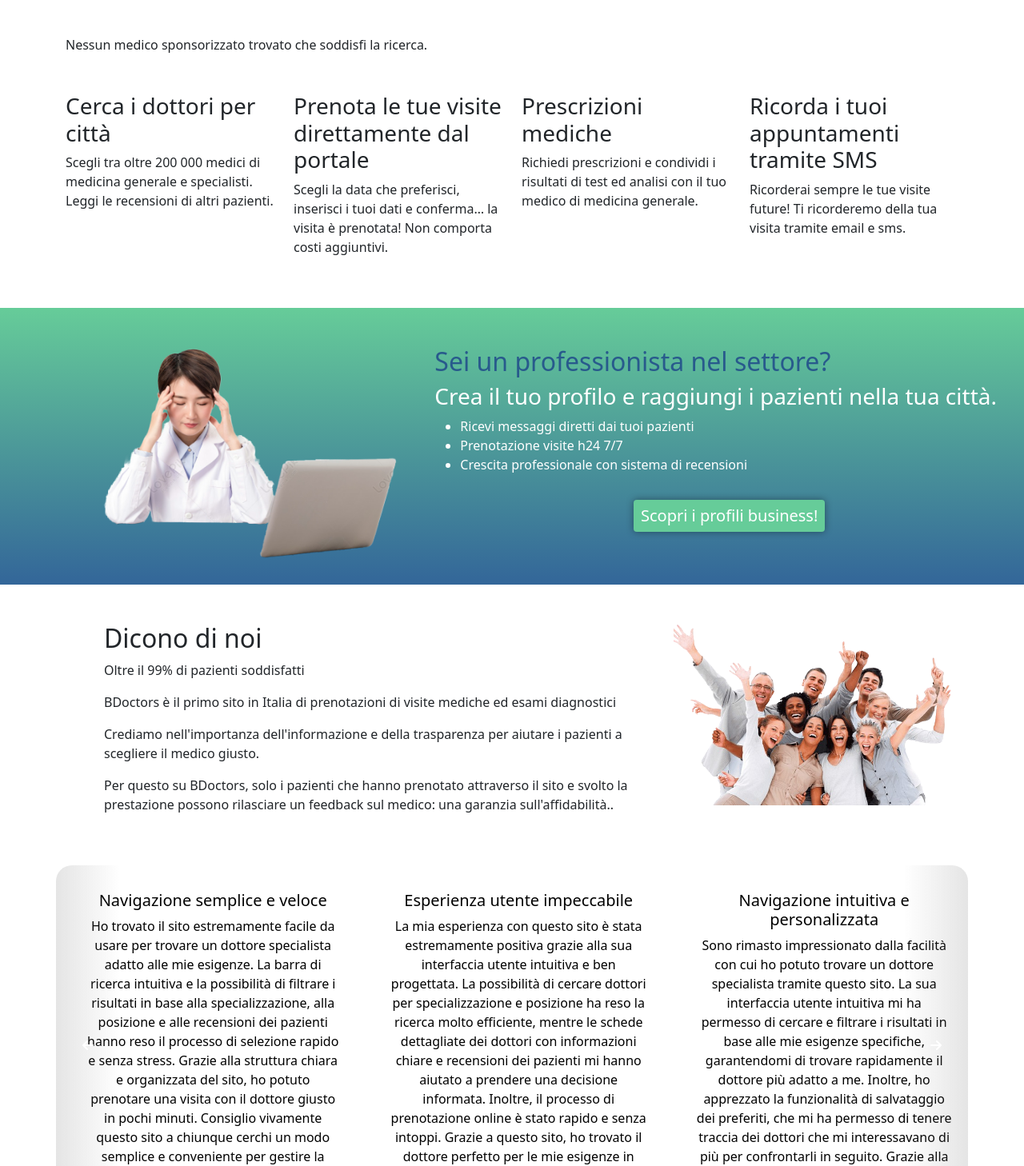
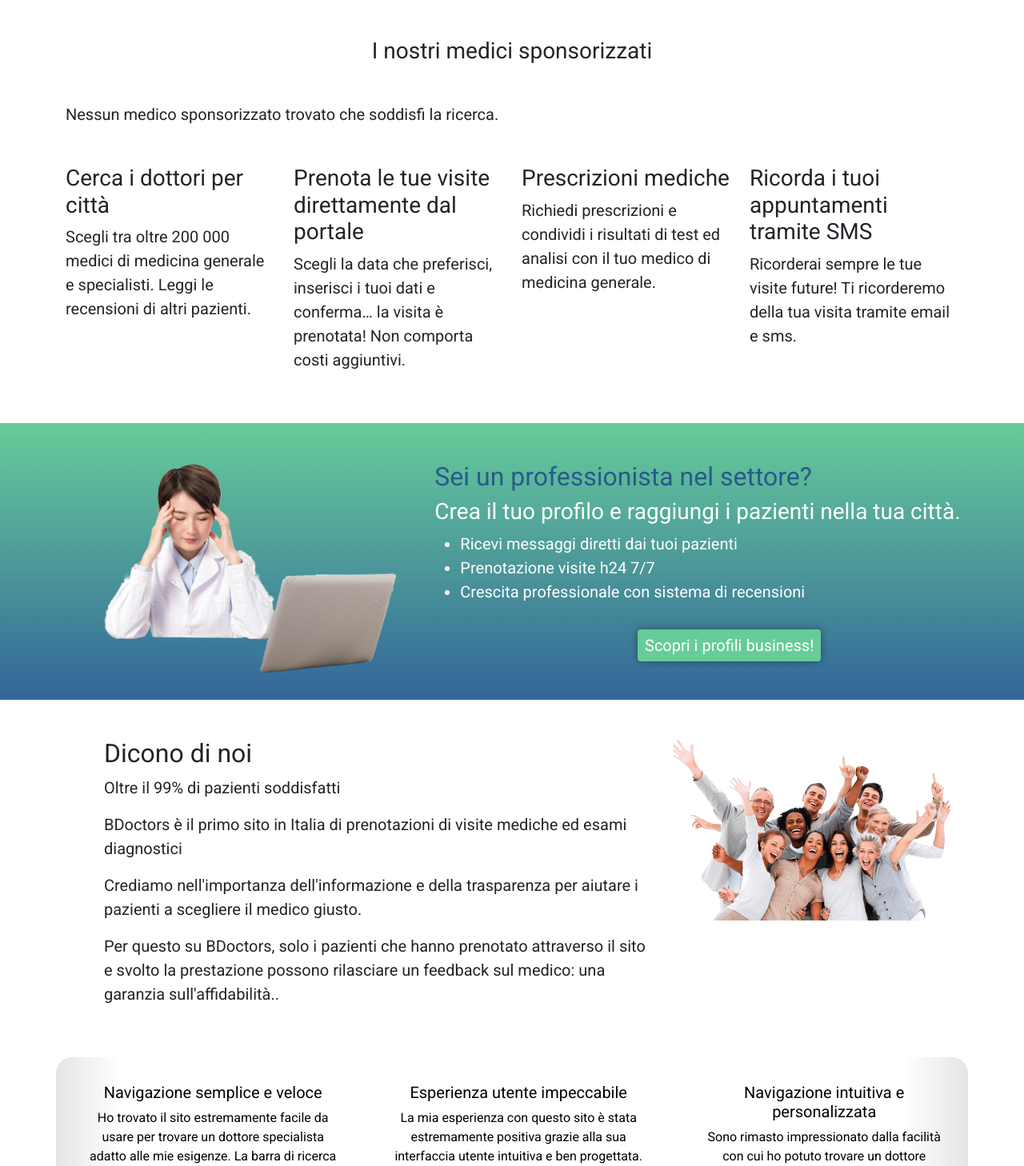
Before and after one commit to DarioLoForti/vite-bdoctors, a Vue app: page / in a window 1280 px wide. Shown: the part 1257-2715 px from the top of the page at 80% size. Built offline with nearby package versions, Linux system fonts and the light colour scheme; no server answers.

Commit message:
font size e font-family

```diff
--- a/src/pages/DoctorPage.vue
+++ b/src/pages/DoctorPage.vue
@@ -379,8 +379,7 @@ display: none;
 
   .scroll-button {
     position: absolute;
-    position: absolute;
-    height: 350px;
+    height: 90%;
     width: 80px;
     z-index: 2;
 
--- a/src/pages/HomePage.vue
+++ b/src/pages/HomePage.vue
@@ -81,6 +81,7 @@ export default {
 </script>
 <template lang="">
     <main>
+        <div class="fs-5">
         <div class="jumbotron d-none d-lg-block">
             <div class="my-container d-flex justify-content-between">
                 <img class='image' src="../../public/doctor-7.png" alt="" >
@@ -193,7 +194,7 @@ export default {
                 </div>
             </div>
         </div>
-        <div class="container  rel">
+        <div class="container">
             <div class="row my-5">
                 <div class="col-12 col-md-8">
                     <div class="ms-md-5">
@@ -209,7 +210,7 @@ export default {
                 </div>
             </div>
         </div>
-            <div class="container">
+            <div class="container fs-6">
                 <div class="row my-5 position-relative d-none d-xl-block">
                     <div class="my-card-col">
                         <div class="my-card my-2 px-2" v-for="reviews, index in store.review" :key="index">
@@ -231,6 +232,7 @@ export default {
                     </div>
                 </div>
             </div>
+        </div>
             <div class="container">
                 <div class="row my-5 position-relative d-xl-none">
                     <h2 class="mb-4">Alcune  vostre recensioni</h2>
--- a/src/styles/generals.scss
+++ b/src/styles/generals.scss
@@ -1,10 +1,15 @@
 @import 'node_modules/bootstrap/scss/bootstrap';
+@import url('https://fonts.googleapis.com/css2?family=Roboto&display=swap');
 
 *{
+    font-family: "Roboto", sans-serif;
+    font-weight: 400;
+    font-style: normal;
     margin: 0;
     padding: 0;
     box-sizing: border-box;
 }
+
 
 .text{
     color: white;
```
